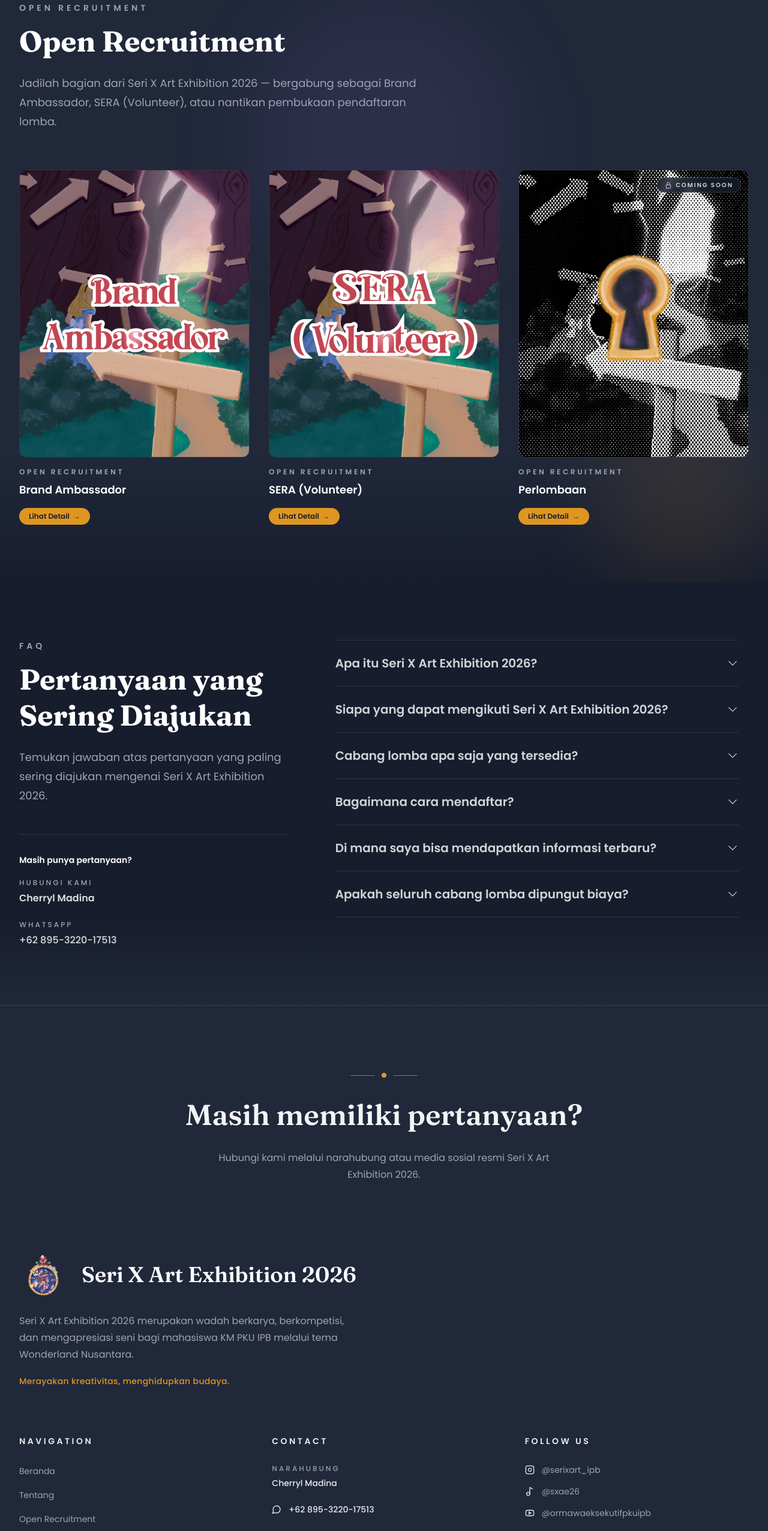
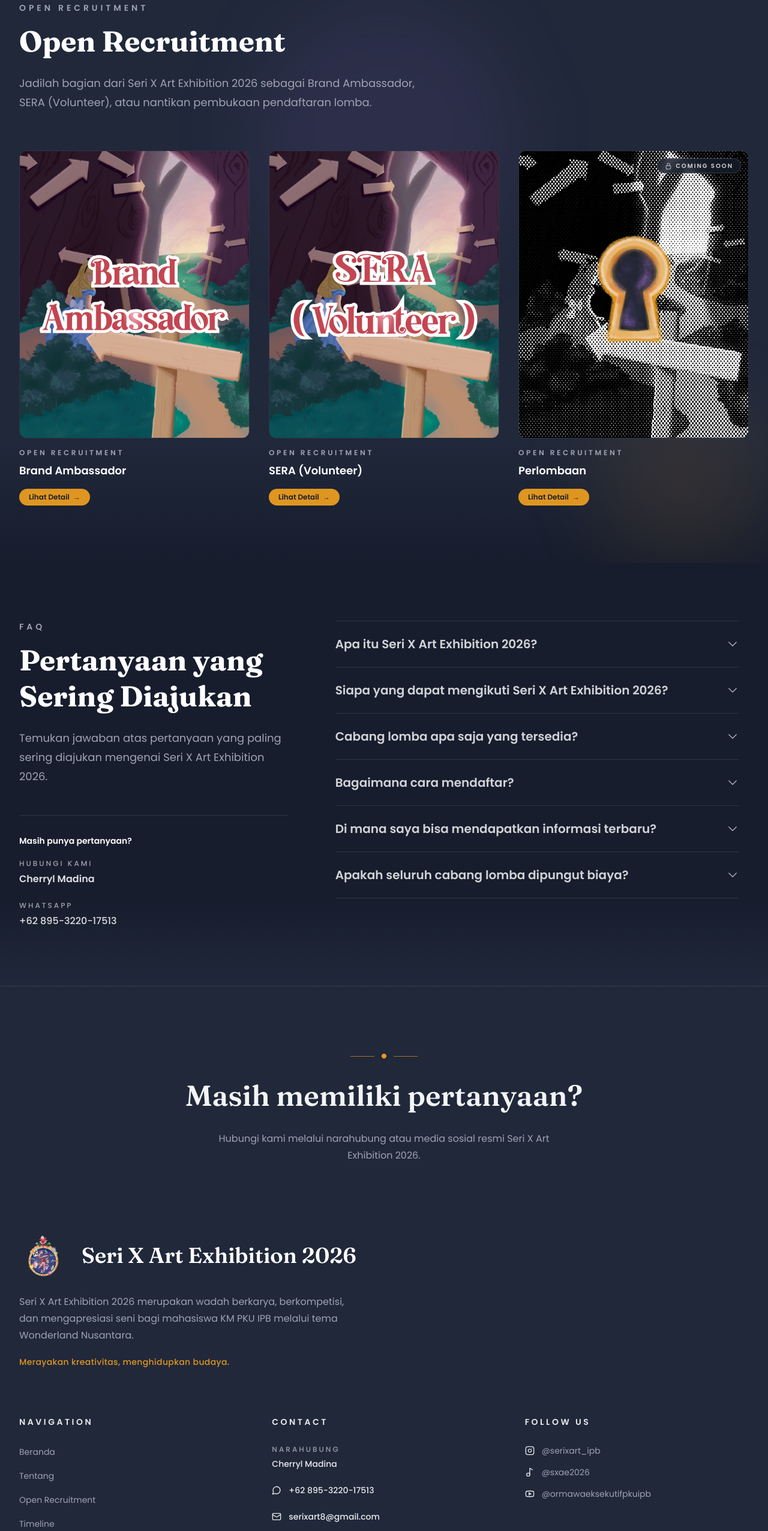
Before and after one commit to tanagrahaendiarto/seri-x-art, a Next.js app: page / in a window 1280 px wide. Shown: the part 2940-5493 px from the top of the page at 60% size. Built offline with nearby package versions, Linux system fonts and the light colour scheme.

Commit message:
finall final

```diff
--- a/src/components/Gallery.tsx
+++ b/src/components/Gallery.tsx
@@ -26,9 +26,9 @@ export default function Gallery() {
           </h2>
 
           <p className="mt-6 text-lg leading-8 text-[#A0A3B1]">
-            Jadilah bagian dari Seri X Art Exhibition 2026 — bergabung sebagai
-            Brand Ambassador, SERA (Volunteer), atau nantikan pembukaan
-            pendaftaran lomba.
+            Jadilah bagian dari Seri X Art Exhibition 2026 sebagai Brand
+            Ambassador, SERA (Volunteer), atau nantikan pembukaan pendaftaran
+            lomba.
           </p>
         </div>
 
--- a/src/lib/site.ts
+++ b/src/lib/site.ts
@@ -53,8 +53,8 @@ export const footer = {
     },
     {
       label: "TikTok",
-      handle: "@sxae26",
-      href: "https://tiktok.com/@sxae26",
+      handle: "@sxae2026",
+      href: "https://www.tiktok.com/@sxae2026",
       icon: "tiktok",
     },
     {
```
